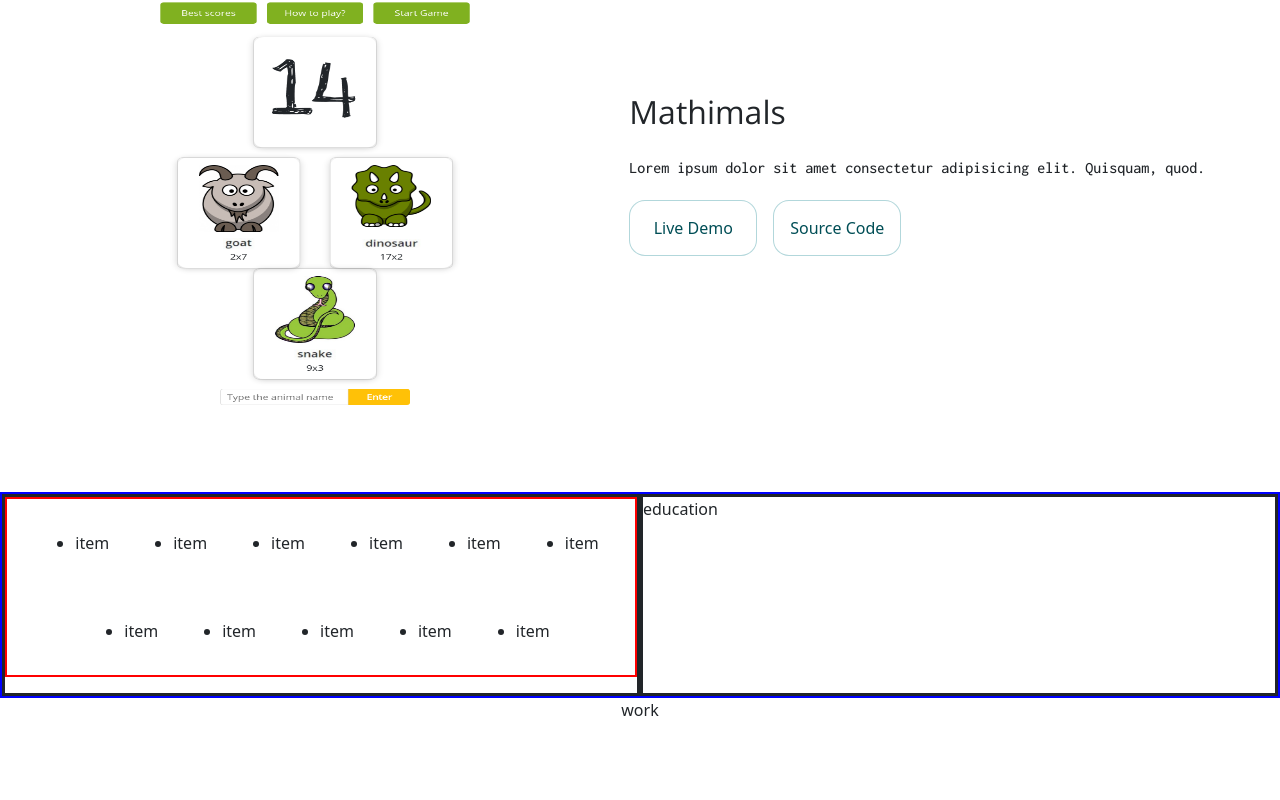
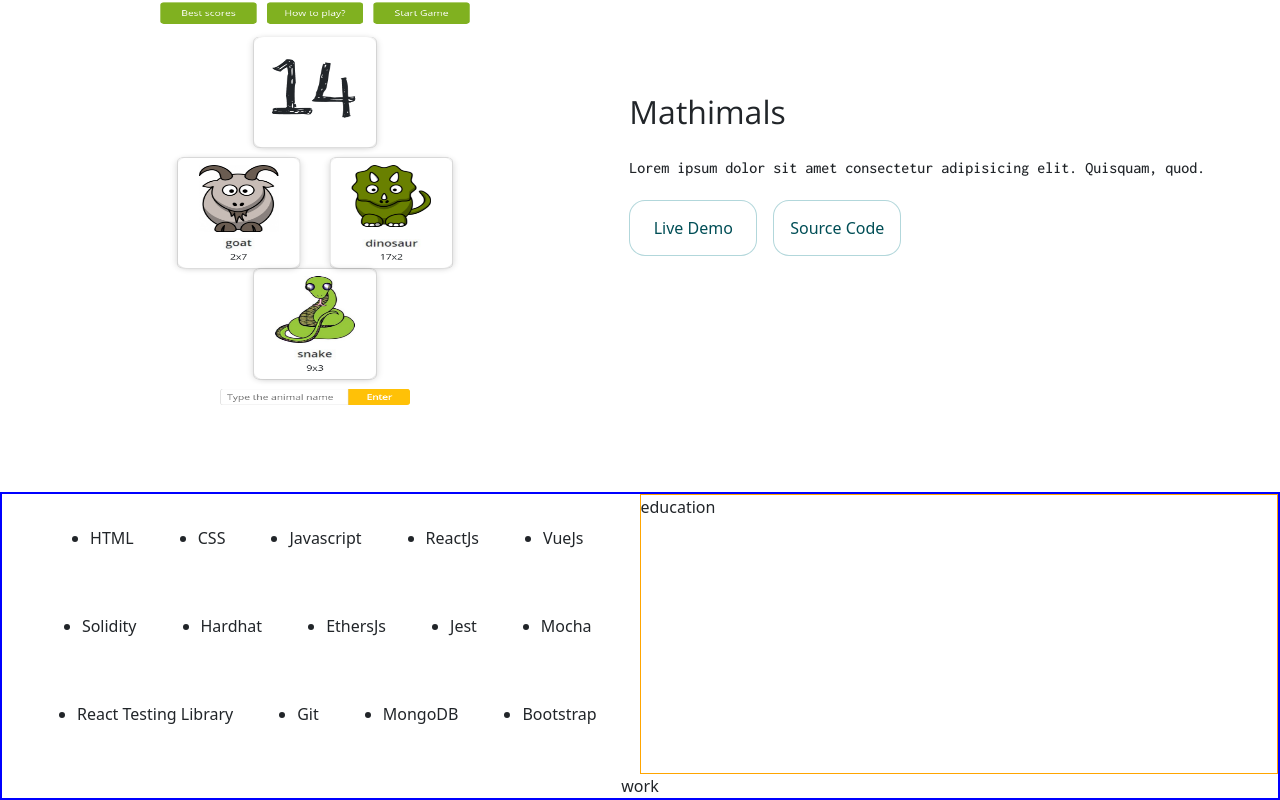
Before and after one commit to muratcan-yuksel/portfolio, a React (Create React App) app: page / in a window 1280 px wide. Shown: the part 1452-2252 px from the top of the page. Before the commit the page ends 2174 px from the top, so only its background shows below. Built offline with nearby package versions, Linux system fonts and the light colour scheme.

Commit message:
fallback

```diff
--- a/src/components/about/About.js
+++ b/src/components/about/About.js
@@ -2,21 +2,25 @@ import React from "react";
 import "./about.css";
 const About = () => {
   return (
-    <div id="aboutComponent d-flex flex-column ">
+    <div id="aboutComponent   ">
+      <div className="aboutWrapper d-flex flex-column-reverse flex-md-column">
         <div className="above d-flex flex-column flex-md-row justify-content-md-around">
           <div className="techStack d-flex justify-content-center">
             <ul className="stacks d-flex justify-content-center flex-wrap ">
-            <li className="stack">item</li>
-            <li className="stack">item</li>
-            <li className="stack">item</li>
-            <li className="stack">item</li>
-            <li className="stack">item</li>
-            <li className="stack">item</li>
-            <li className="stack">item</li>
-            <li className="stack">item</li>
-            <li className="stack">item</li>
-            <li className="stack">item</li>
-            <li className="stack">item</li>
+              <li className="stack">HTML</li>
+              <li className="stack">CSS</li>
+              <li className="stack">Javascript</li>
+              <li className="stack">ReactJs</li>
+              <li className="stack">VueJs</li>
+              <li className="stack">Solidity</li>
+              <li className="stack">Hardhat</li>
+              <li className="stack">EthersJs</li>
+              <li className="stack">Jest</li>
+              <li className="stack">Mocha</li>
+              <li className="stack">React Testing Library</li>
+              <li className="stack">Git</li>
+              <li className="stack">MongoDB</li>
+              <li className="stack">Bootstrap</li>
             </ul>
           </div>
           <div className="education">education</div>
@@ -25,6 +29,7 @@ const About = () => {
           <div className="work">work</div>
         </div>
       </div>
+    </div>
   );
 };
 
--- a/src/components/about/about.css
+++ b/src/components/about/about.css
@@ -2,25 +2,25 @@
   background: #f6f6f4;
   height: 500px;
 }
+.aboutWrapper {
+  border: 2px solid blue;
+}
 .above {
-  border: 2px solid blue;
   height: 100%;
 }
 .below {
 }
 .techStack {
-  border: solid;
   width: 100%;
   height: 100%;
 }
 .education {
   width: 100%;
-  border: solid;
+  border: 1px solid orange;
 }
 .work {
 }
 .stacks {
-  border: 2px solid red;
   overflow: auto !important;
 }
 .stack {
```
Lines whose indentation alone changed are shown as unchanged.
